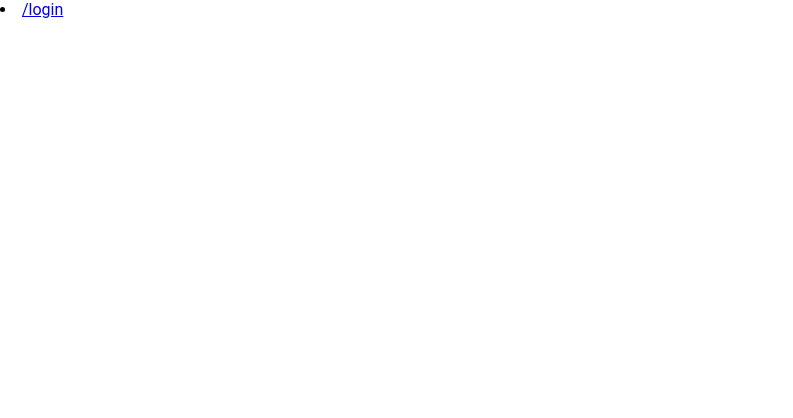
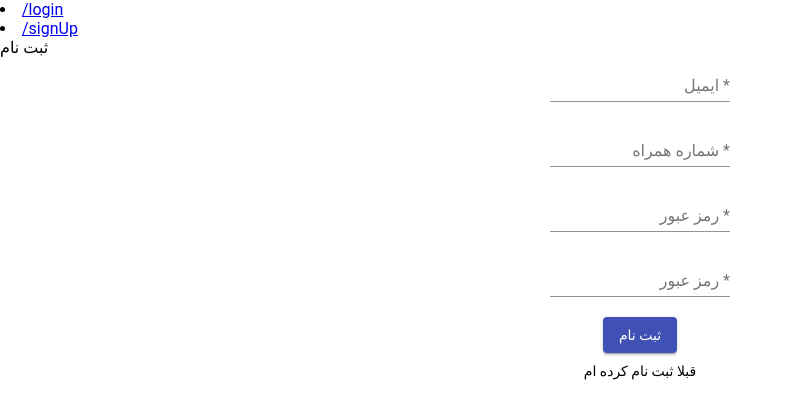
Before and after one commit to AUTGamecraft/GC-Front, an Angular app: page /signup in a window 1280 px wide. Before the commit this address led to /. Shown: the top 418 px of the page, without its empty margins (0-793 px from the left). Built offline with nearby package versions, Linux system fonts and the light colour scheme.

Commit message:
sign up component and it's materials added

```diff
--- a/src/app/app-routing.module.ts
+++ b/src/app/app-routing.module.ts
@@ -1,9 +1,11 @@
 import { NgModule } from '@angular/core';
 import { Routes, RouterModule } from '@angular/router';
 import { LoginComponent } from './login/login.component';
+import { SignUpPageComponent } from './sign-up-page/sign-up-page.component';
 
 const routes: Routes = [
   {path: 'login', component:LoginComponent},
+  {path: 'signup',component:SignUpPageComponent}
 ];
 
 @NgModule({
--- a/src/app/app.component.html
+++ b/src/app/app.component.html
@@ -1,6 +1,7 @@
 <div>
   <nav>
     <li><a routerLink="login"> /login</a></li>
+    <li><a routerLink='signup'> /signUp</a></li>
   </nav>
 </div>
 <router-outlet></router-outlet>
--- a/src/app/app.module.ts
+++ b/src/app/app.module.ts
@@ -15,10 +15,12 @@ import { Http, HttpModule, Headers, RequestOptions, Response, ConnectionBackend
 import {MatIconModule} from '@angular/material/icon';
 import {MatDialogModule} from '@angular/material/dialog';
 import {MatCardModule} from '@angular/material/card';
+import { SignUpPageComponent } from './sign-up-page/sign-up-page.component';
 @NgModule({
   declarations: [
     AppComponent,
-    LoginComponent
+    LoginComponent,
+    SignUpPageComponent
   ],
   imports: [
     BrowserModule,
--- /dev/null
+++ b/src/app/sign-up-page/sign-up-page.component.html
@@ -0,0 +1,70 @@
+<header>ثبت نام</header>
+
+<body>
+    <div style="text-align: center;">
+        <div >
+            <form class="example-form">
+                <mat-form-field class="example-full-width" style="text-align: right;">
+                    <mat-label>ایمیل</mat-label>
+                    <input matInput [formControl]="emailFormControl1" placeholder="Ex. pat@example.com"
+                        style="text-align: right;" >
+                    <mat-error *ngIf="emailFormControl1.hasError('email') && !emailFormControl1.hasError('required')">
+                        لطفا یک ایمیل صحیح وارد کنید
+                    </mat-error>
+                    <mat-error *ngIf="emailFormControl1.hasError('required')">
+                        وارد کردن ایمیل <strong>اجباری</strong> است
+                    </mat-error>
+                </mat-form-field>
+            </form>
+        </div>
+        <div>
+            <form class="example-form">
+                <mat-form-field class="example-full-width" style="text-align: right;">
+                    <mat-label>شماره همراه</mat-label>
+                    <input matInput [formControl]="emailFormControl2" placeholder="09*********"
+                        style="text-align: right;" >
+                    <mat-error *ngIf="emailFormControl2.hasError('email') && !emailFormControl2.hasError('required')">
+                        لطفا یک شماره همراه صحیح وارد کنید
+                    </mat-error>
+                    <mat-error *ngIf="emailFormControl2.hasError('required')">
+                        وارد کردن شماره همراه <strong>اجباری</strong> است
+                    </mat-error>
+                </mat-form-field>
+            </form>
+        </div>
+        <div>
+            <form class="example-form">
+                <mat-form-field class="example-full-width" style="text-align: right;">
+                    <mat-label>رمز عبور</mat-label>
+                    <input matInput [formControl]="emailFormControl3" style="text-align: right;"  >
+                    <mat-error *ngIf=" !emailFormControl3.hasError('required')">
+                        لطفا یک رمز عبور صحیح وارد کنید
+                    </mat-error>
+                    <mat-error *ngIf="emailFormControl3.hasError('required')">
+                        وارد کردن رمز عبور <strong>اجباری</strong> است
+                    </mat-error>
+                </mat-form-field>
+            </form>
+        </div>
+        <div>
+            <form class="example-form">
+                <mat-form-field class="example-full-width" style="text-align: right;">
+                    <mat-label>رمز عبور</mat-label>
+                    <input matInput [formControl]="emailFormControl4" style="text-align: right;">
+                    <mat-error *ngIf=" !emailFormControl4.hasError('required')">
+                        لطفا یک رمز عبور صحیح وارد کنید
+                    </mat-error>
+                    <mat-error *ngIf="emailFormControl4.hasError('required')">
+                        وارد کردن رمز عبور <strong>اجباری</strong> است
+                    </mat-error>
+                </mat-form-field>
+            </form>
+        </div>
+        <div>
+            <button mat-raised-button color="primary" >ثبت نام</button>
+        </div>
+        <div>
+            <button mat-button [mat-dialog-close]="true" (click)="openDialogSignIn()">قبلا ثبت نام کرده ام</button>
+        </div>
+    </div>
+</body>
--- /dev/null
+++ b/src/app/sign-up-page/sign-up-page.component.ts
@@ -0,0 +1,35 @@
+import { Component, OnInit } from '@angular/core';
+import { FormControl, Validators } from '@angular/forms';
+import { MatDialog } from '@angular/material/dialog';
+import { LoginComponent } from '../login/login.component';
+@Component({
+  selector: 'app-sign-up-page',
+  templateUrl: './sign-up-page.component.html',
+  styleUrls: ['./sign-up-page.component.scss']
+})
+
+export class SignUpPageComponent implements OnInit {
+  emailFormControl1 = new FormControl('', [
+    Validators.required,
+    Validators.email,
+  ]);
+  emailFormControl2 = new FormControl('', [
+    Validators.required,
+    Validators.pattern("09(0[1-2]|1[0-9]|3[0-9]|2[0-1])-?[0-9]{3}-?[0-9]{4}"),
+  ]);
+  emailFormControl3 = new FormControl('', [
+    Validators.required,
+    Validators.minLength(3)
+  ]);
+  emailFormControl4 = new FormControl('', [
+    Validators.required,
+  ]);
+
+  constructor(public dialog:MatDialog) { }
+  openDialogSignIn(){
+    const dialogRef = this.dialog.open(LoginComponent);
+  }
+  ngOnInit(): void {
+  }
+
+}
```
Also changed, not shown: src/app/sign-up-page/sign-up-page.component.scss (added), 1 other file (tests, documents, lock files or other folders).
